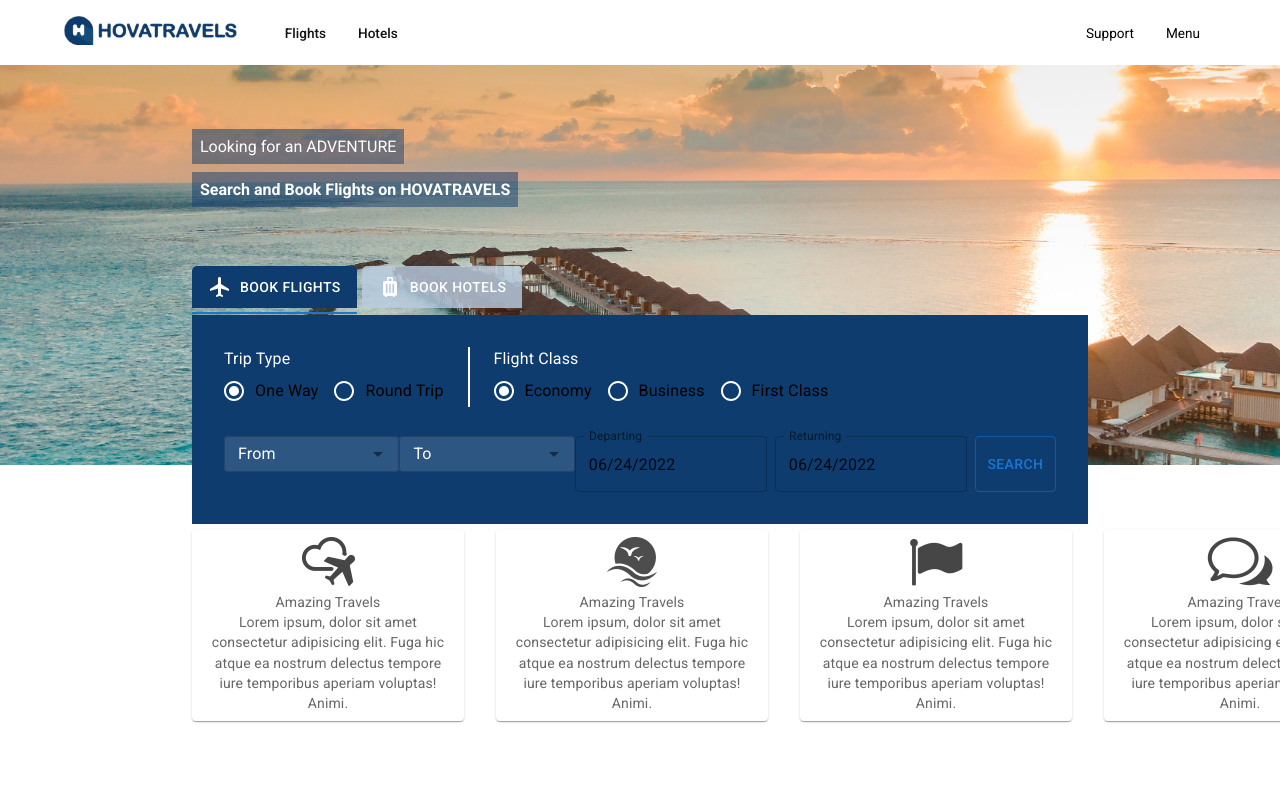
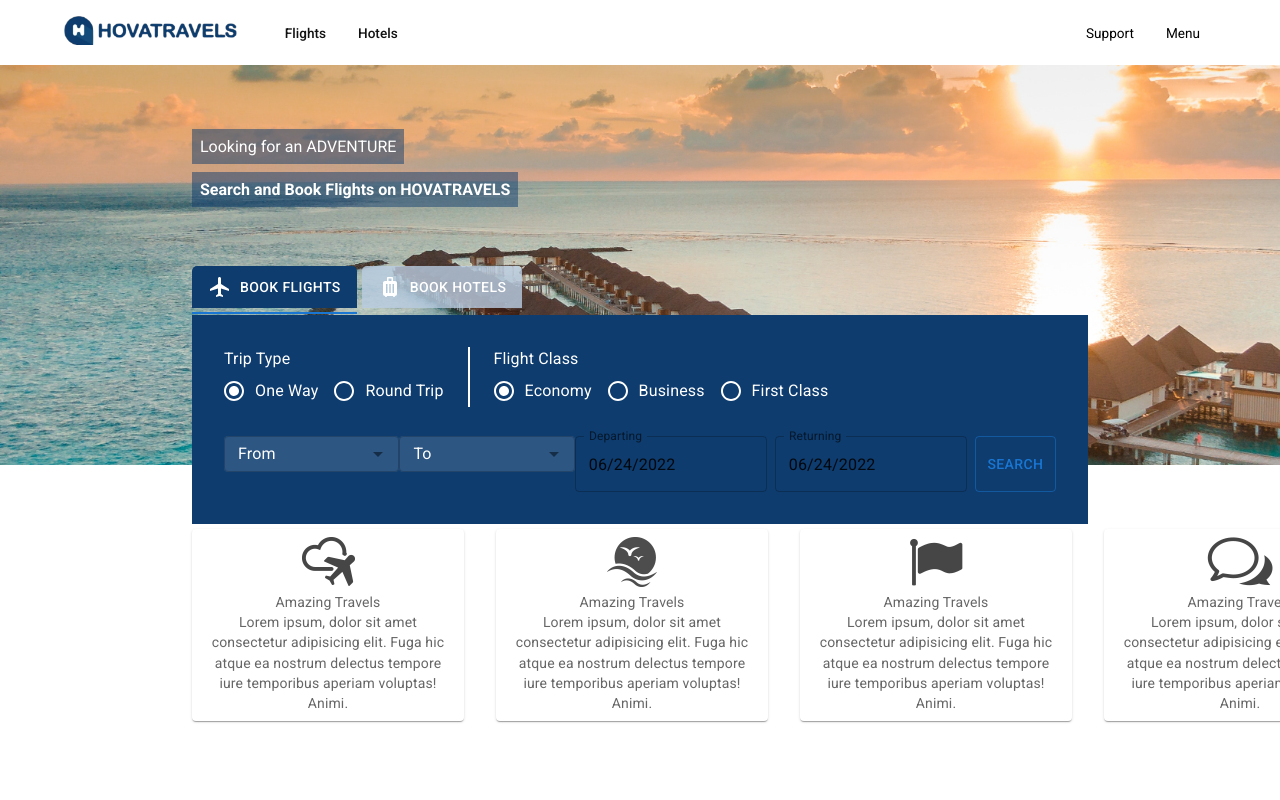
Before and after one commit to mishael1-d/travelagency, a React (Create React App) app: page / in a window 1280 px wide. Shown: the top 800 px of the page. Built offline with nearby package versions, Linux system fonts and the light colour scheme.

Commit message:
Radio text css override

```diff
--- a/src/components/TabPanel/RadioButton/RadioButton.css
+++ b/src/components/TabPanel/RadioButton/RadioButton.css
@@ -6,7 +6,7 @@
   padding-bottom: 0.5rem !important;
 }
 
-#radiobutton__container .MuiFormLabel-root {
+#radiobutton__container .MuiFormLabel-root, #radiobutton__container .MuiTypography-root {
   color: #fff !important;
 }
 
```
